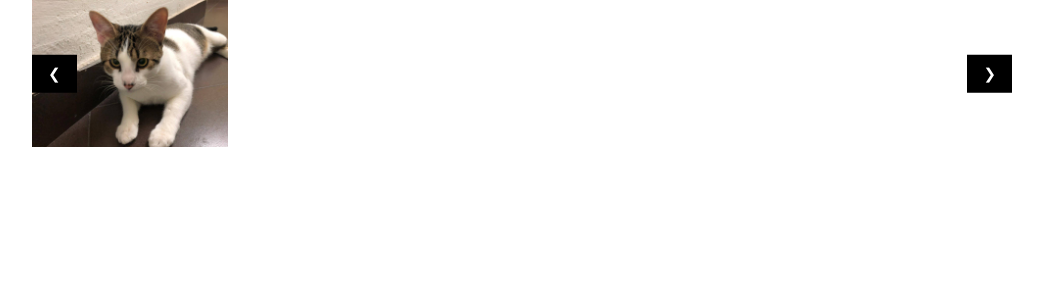
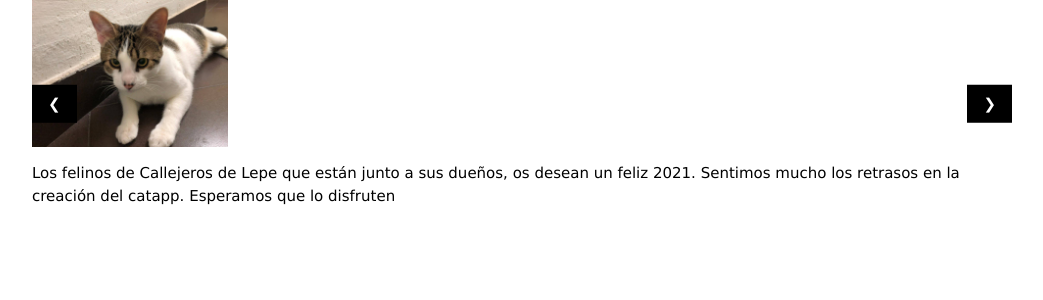
Before and after one commit to callejerosdelepe/callejerosdelepe.github.io, a Jekyll site: the page catsearch/index.html, which Jekyll copies as it is, in a window 1280 px wide. Shown: the top 300 px of the page, without its empty margins (118-1161 px from the left). Built offline with Jekyll 4.4.1, drawn with Linux system fonts in a browser that asks for light colours; comment, search, counter and statistics services are not loaded.

Commit message:
Update index.html

```diff
--- a/catsearch/index.html
+++ b/catsearch/index.html
@@ -74,6 +74,7 @@
 
 
   <button class="w3-button w3-black w3-display-left" onclick="plusDivs(-1)">&#10094;</button>
+  <p> Los felinos de Callejeros de Lepe que están junto a sus dueños, os desean un feliz 2021. Sentimos mucho los retrasos en la creación del catapp. Esperamos que lo disfruten </p>
   <button class="w3-button w3-black w3-display-right" onclick="plusDivs(1)">&#10095;</button>
 </div>
 
```
